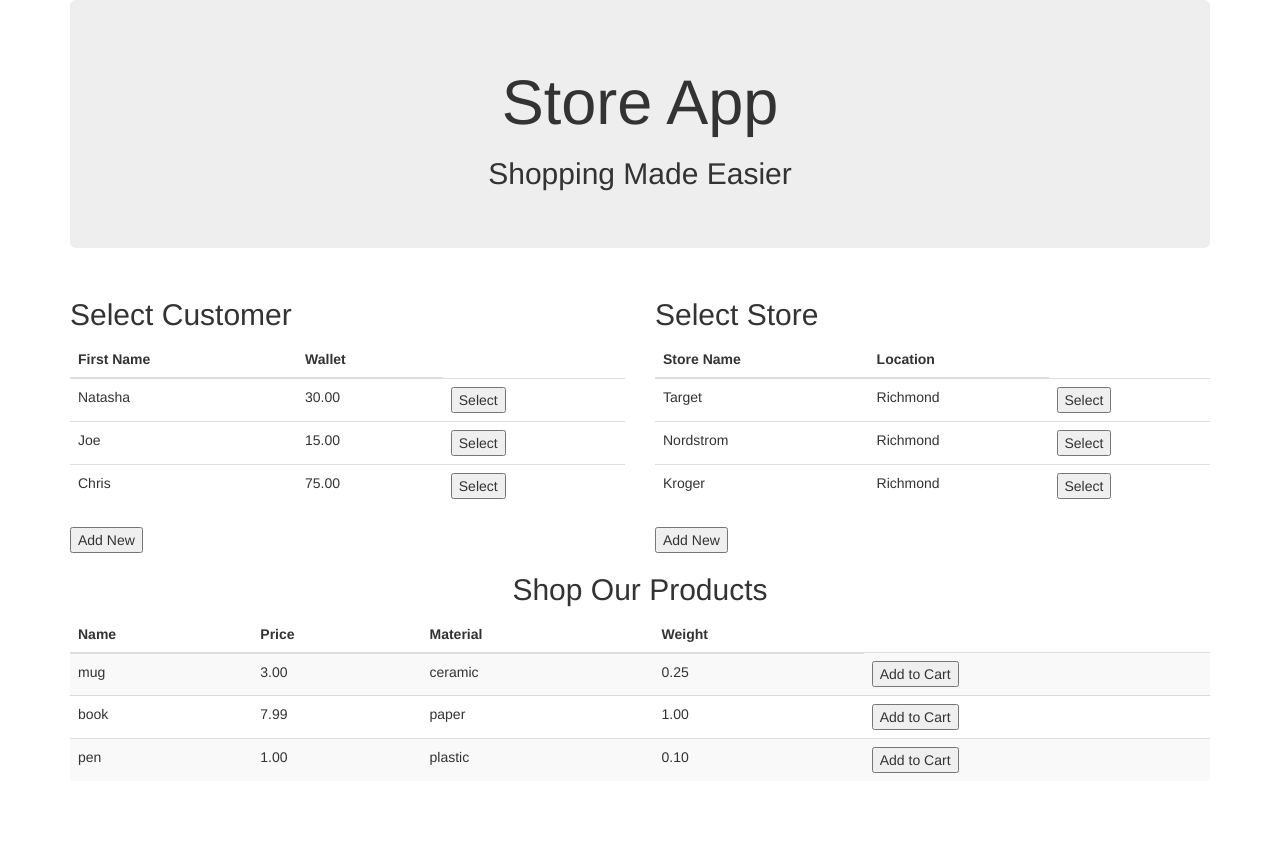
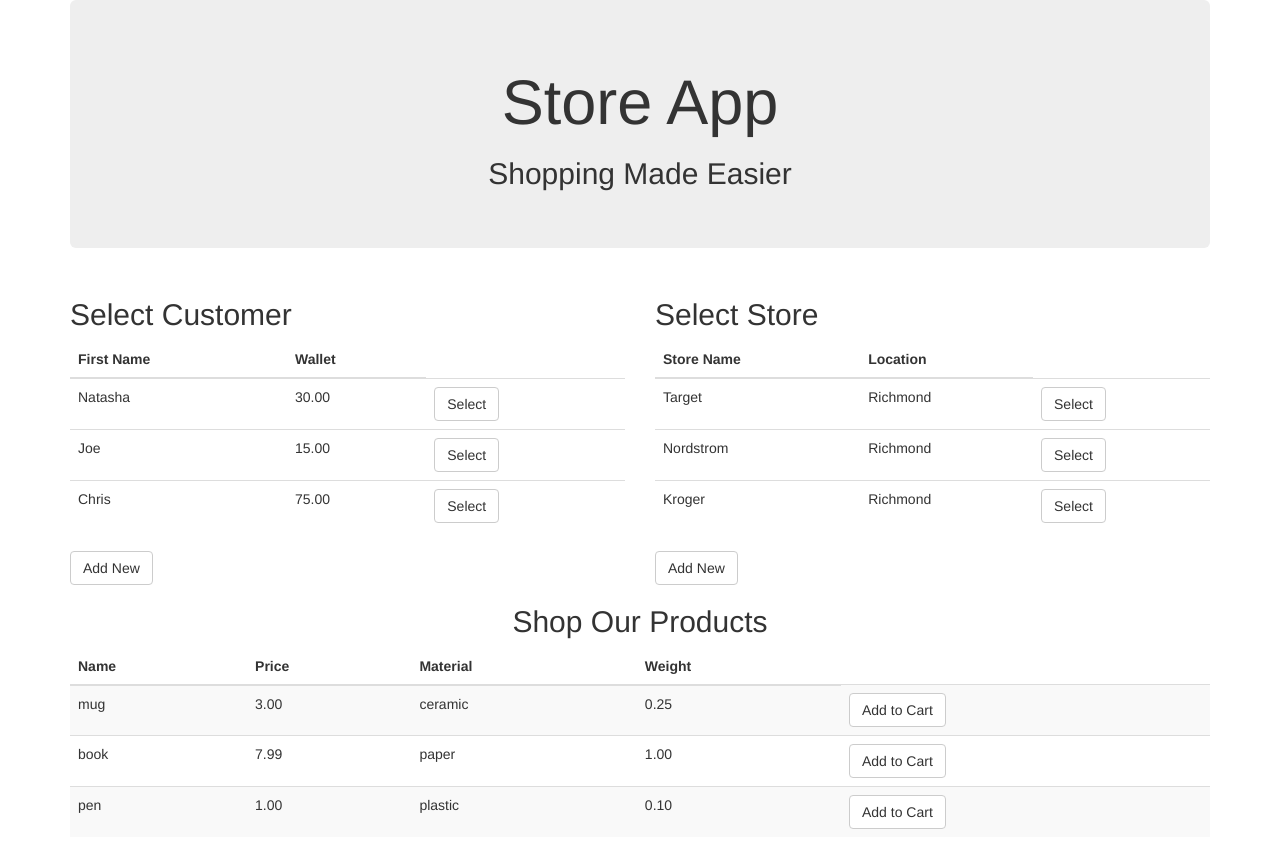
Before and after one commit to natashahakun/store-app, a website: page index.html in a window 1280 px wide. Before the commit the page ends 801 px from the top, so only its background shows below. Drawn offline with nearby package versions, Linux system fonts and the light colour scheme.

Commit message:
Add button classes.

```diff
--- a/index.html
+++ b/index.html
@@ -35,21 +35,21 @@
             <tr>
               <td>Natasha</td>
               <td>30.00</td>
-              <td><button>Select</button></td>
+              <td><button class="btn btn-default">Select</button></td>
             </tr>
             <tr>
               <td>Joe</td>
               <td>15.00</td>
-              <td><button>Select</button></td>
+              <td><button class="btn btn-default">Select</button></td>
             </tr>
             <tr>
               <td>Chris</td>
               <td>75.00</td>
-              <td><button>Select</button></td>
+              <td><button class="btn btn-default">Select</button></td>
             </tr>
           </tbody>
         </table>
-        <button>Add New</button>
+        <button class="btn btn-default">Add New</button>
       </div>
 
       <div class="col-sm-6">
@@ -65,21 +65,21 @@
             <tr>
               <td>Target</td>
               <td>Richmond</td>
-              <td><button>Select</button></td>
+              <td><button class="btn btn-default">Select</button></td>
             </tr>
             <tr>
               <td>Nordstrom</td>
               <td>Richmond</td>
-              <td><button>Select</button></td>
+              <td><button class="btn btn-default">Select</button></td>
             </tr>
             <tr>
               <td>Kroger</td>
               <td>Richmond</td>
-              <td><button>Select</button></td>
+              <td><button class="btn btn-default">Select</button></td>
             </tr>
           </tbody>
         </table>
-        <button>Add New</button>
+        <button class="btn btn-default">Add New</button>
       </div>
     </div>
   </div>
@@ -103,21 +103,21 @@
               <td>3.00</td>
               <td>ceramic</td>
               <td>0.25</td>
-              <td><button>Add to Cart</button></td>
+              <td><button class="btn btn-default">Add to Cart</button></td>
             </tr>
             <tr>
               <td>book</td>
               <td>7.99</td>
               <td>paper</td>
               <td>1.00</td>
-              <td><button>Add to Cart</button></td>
+              <td><button class="btn btn-default">Add to Cart</button></td>
             </tr>
             <tr>
               <td>pen</td>
               <td>1.00</td>
               <td>plastic</td>
               <td>0.10</td>
-              <td><button>Add to Cart</button></td>
+              <td><button class="btn btn-default">Add to Cart</button></td>
             </tr>
           </tbody>
         </table>
```
